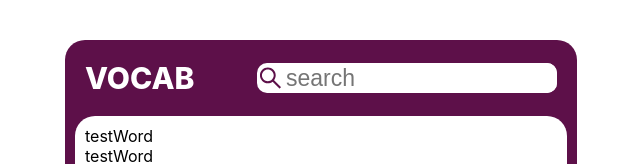
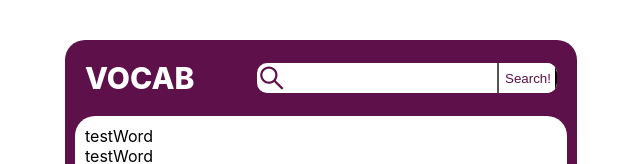
Before and after one commit to dabibu153/web-dictionary-frontend, a React (Create React App) app: page / in a window 1280 px wide. Shown: the top 164 px of the page, without its empty margins (319-959 px from the left). Built offline with nearby package versions, Linux system fonts and the light colour scheme; no server answers.

Commit message:
added api listening

```diff
--- a/src/css/dictionary.css
+++ b/src/css/dictionary.css
@@ -28,6 +28,14 @@
   overflow: hidden;
 }
 
+.searchBar > button {
+  height: 40px;
+  width: 60px;
+  background-color: white;
+  color: #5d1049;
+  cursor: pointer;
+}
+
 .wordList {
   flex: 1;
   background-color: white;
--- a/src/dictionary.js
+++ b/src/dictionary.js
@@ -2,9 +2,26 @@ import React, { useState, useEffect } from "react";
 import "./css/dictionary.css";
 import OneWordBrief from "./oneWordBrief.js";
 import { AiOutlineSearch } from "react-icons/ai";
+import axios from "axios";
 
 function Dictionary() {
   const [search, setsearch] = useState("");
+
+  const handleSearch = async () => {
+    if (search === "") {
+      console.log("search box empty");
+    } else {
+      const data = { searchKeyWord: search };
+      axios
+        .post("http://localhost:5000/api/searchOxford", data)
+        .then((res) => {
+          console.log(res);
+        })
+        .catch((err) => {
+          console.log(err);
+        });
+    }
+  };
   return (
     <div className="dictionaryBlock">
       <div className="headers">
@@ -14,16 +31,16 @@ function Dictionary() {
           <input
             style={{
               border: "none",
-              height: "100%",
-              width: "100%",
-              fontSize: "23px",
+              height: "70%",
+              width: "70%",
+              fontSize: "17px",
               color: "#5d1049",
             }}
-            placeholder="search"
             type="text"
             value={search}
             onChange={(e) => setsearch(e.target.value)}
           />
+          <button onClick={handleSearch}>Search!</button>
         </div>
       </div>
       <div className="wordList">
```
